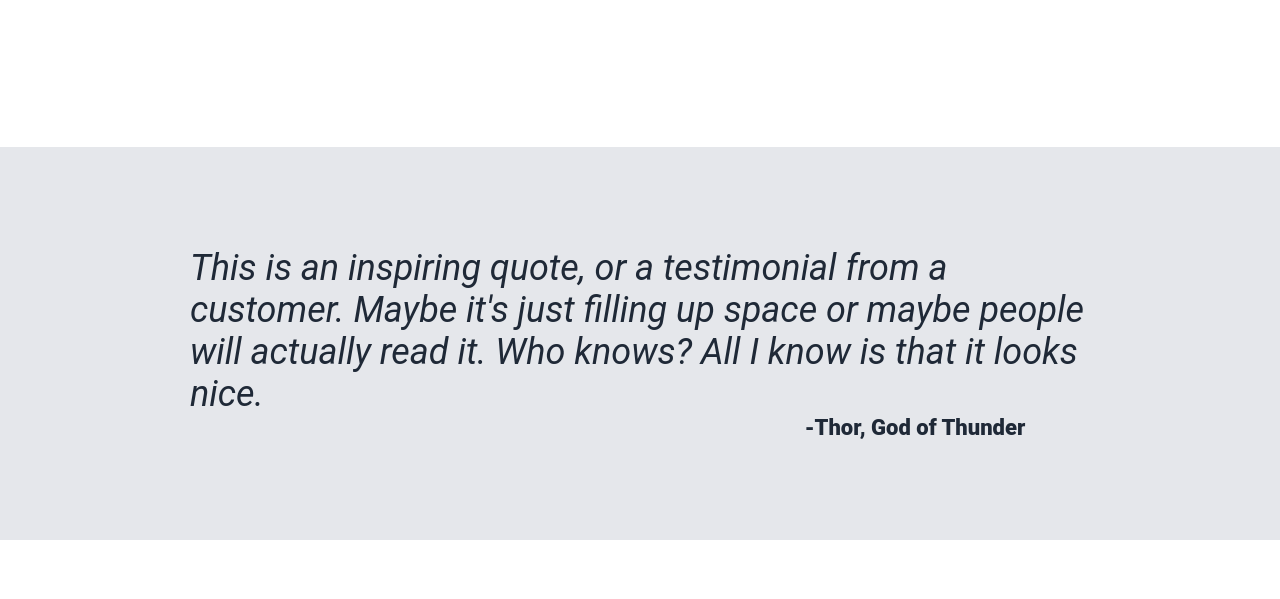
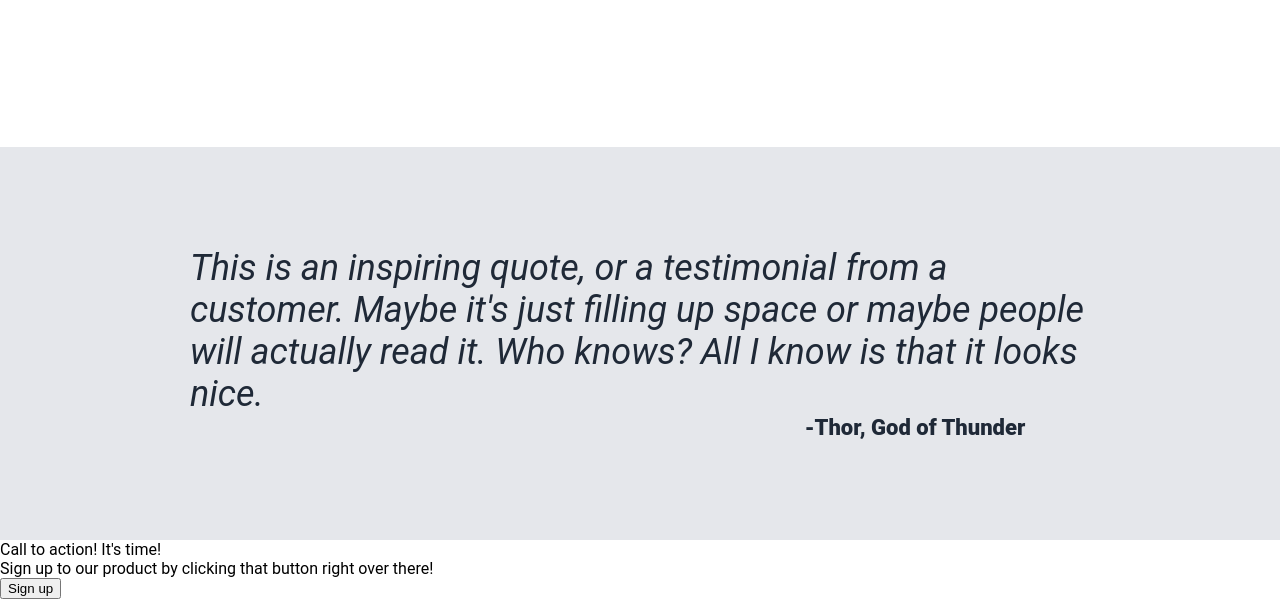
Before and after one commit to Cuthbert21/landing-page-top, a plain HTML site: page index.html in a window 1280 px wide. Shown: the part 928-1527 px from the top of the page. Before the commit the page ends 1468 px from the top, so only its background shows below. Drawn offline with Linux system fonts and the light colour scheme.

Commit message:
Add the fourth part html

```diff
--- a/index.html
+++ b/index.html
@@ -50,5 +50,15 @@
         <div class="quote">This is an inspiring quote, or a testimonial from a customer. Maybe it's just filling up space or maybe people will actually read it. Who knows? All I know is that it looks nice.</div>
         <div class="author">-Thor, God of Thunder</div>
     </div>
+    <div class="fourth">
+        <div class="call-to-action">
+            <div class="cta-text">
+                <div class="cta-top-text">Call to action! It's time!</div>
+                <div class="cta-bottom-text">Sign up to our product by clicking that button right over there!</div>
+            </div>
+            <button class="button-bottom">Sign up</button>
+            </button>
+        </div>
+    </div>
 </body>
 </html>
```
